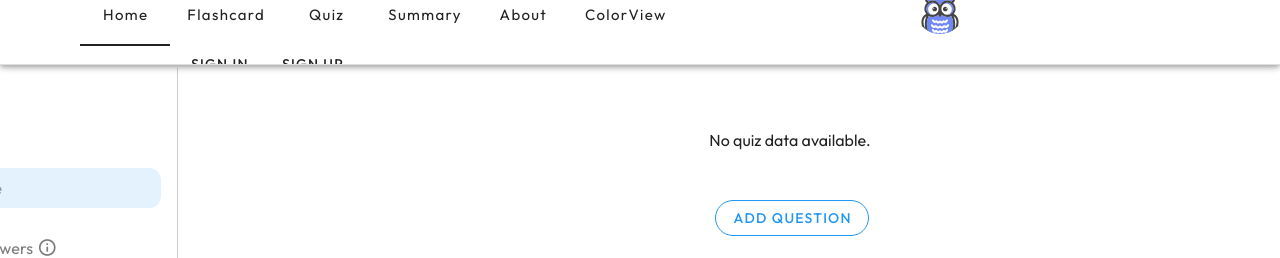
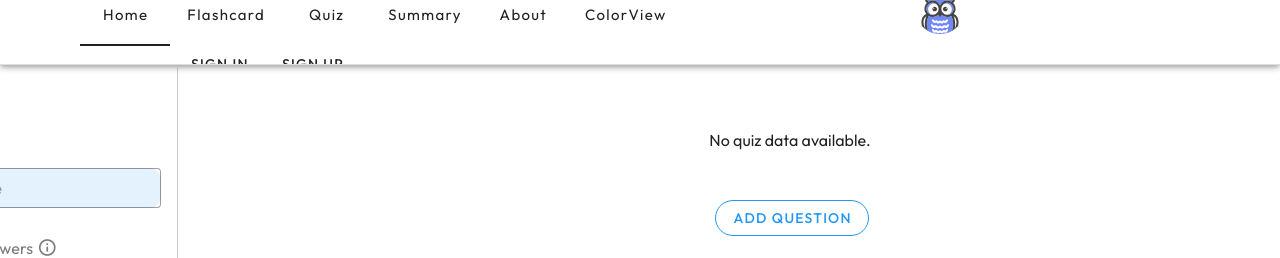
Before and after one commit to CollabStack/Owlmingo-Frontend3, a Nuxt app: page /quiz/review-quiz in a window 1280 px wide. Shown: the top 258 px of the page. Built offline with nearby package versions, Linux system fonts and the light colour scheme.

Commit message:
Change text field variant from flat to outlined in SideBarQuiz component

```diff
--- a/components/quiz/SideBarQuiz.vue
+++ b/components/quiz/SideBarQuiz.vue
@@ -7,7 +7,7 @@
         <v-label class="mt-5">Lesson Name</v-label>
         <v-text-field
             v-model="name"
-            variant="flat"
+            variant="outlined"
             density="compact"
             hide-details
             class="mt-2 bg-blue-lighten-5 border-radius"
```
